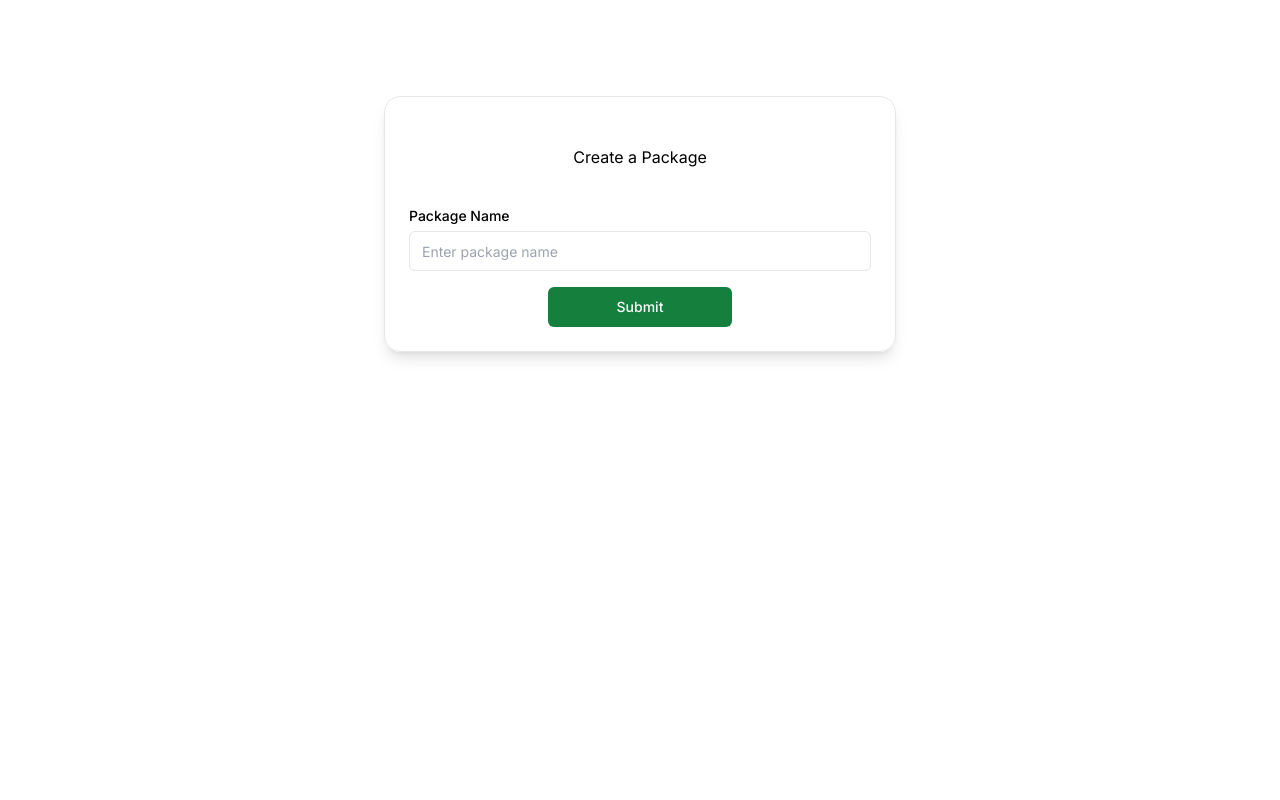
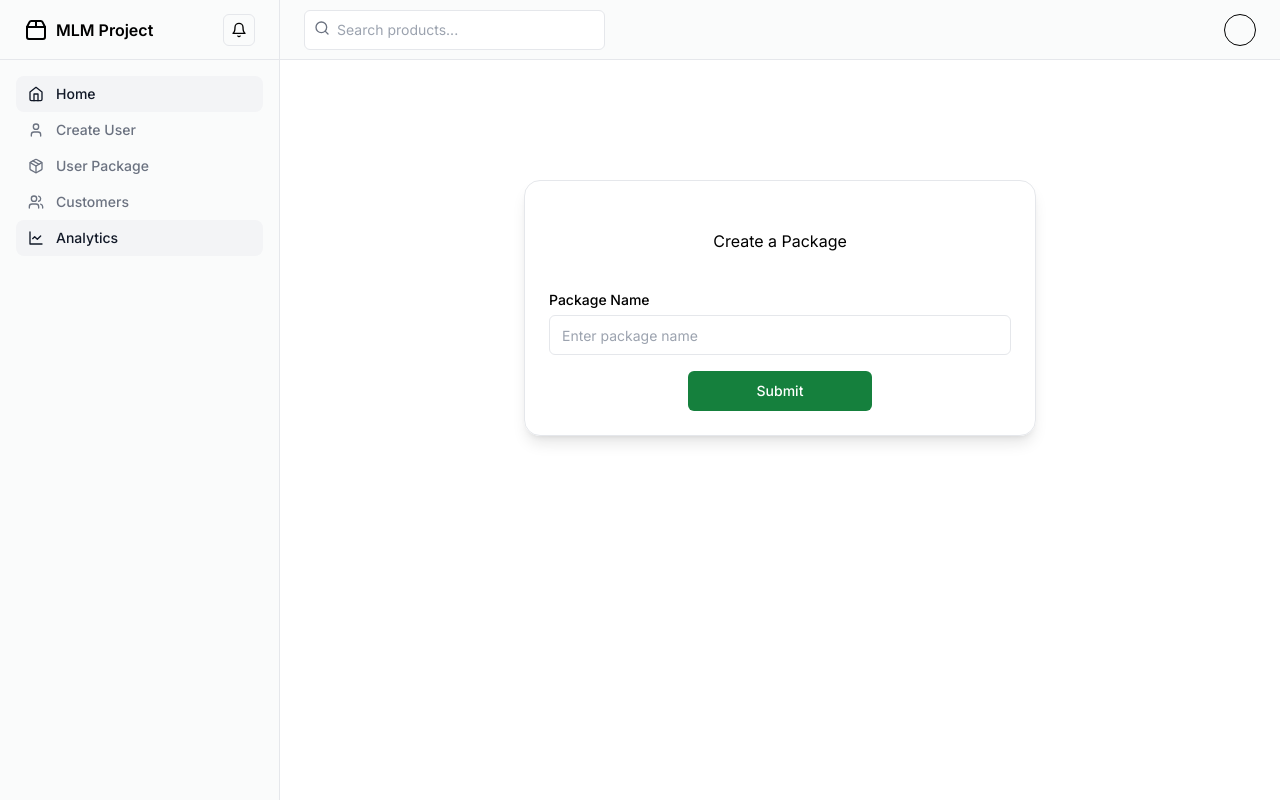
Before and after one commit to mubeenamin/mlm-update, a Next.js app: page /userPackage in a window 1280 px wide. Built offline with nearby package versions, Linux system fonts and the light colour scheme.

Commit message:
create user package

```diff
--- a/app/(dashboard)/components/sidebar.tsx
+++ b/app/(dashboard)/components/sidebar.tsx
@@ -13,8 +13,7 @@
 
 import { User } from "lucide-react";
 
-
-export  function SideBar({children}:any) {
+export function SideBar({ children }: any) {
   return (
     <div className="grid min-h-screen w-full lg:grid-cols-[280px_1fr]">
       <div className="hidden border-r bg-gray-100/40 lg:block dark:bg-gray-800/40">
@@ -47,14 +46,14 @@
               </Link>
               <Link
                 className="flex items-center gap-3 rounded-lg px-3 py-2 text-gray-500 transition-all hover:text-gray-900 dark:text-gray-400 dark:hover:text-gray-50"
-                href="#"
+                href="/userPackage"
               >
                 <PackageIcon className="h-4 w-4" />
-                Products
+                User Package
               </Link>
               <Link
                 className="flex items-center gap-3 rounded-lg px-3 py-2 text-gray-500 transition-all hover:text-gray-900 dark:text-gray-400 dark:hover:text-gray-50"
-                href="#"
+                href=""
               >
                 <UsersIcon className="h-4 w-4" />
                 Customers
--- a/app/userPackage/page.tsx
+++ b/app/(dashboard)/userPackage/page.tsx
@@ -24,7 +24,7 @@
   };
 
   return (
-    <div className="flex items-center justify-center p-24">
+    <div className="flex items-center justify-center p-16">
       <Card className="w-full max-w-lg">
         <CardContent className="p-6">
           <div className="grid gap-4">
```
